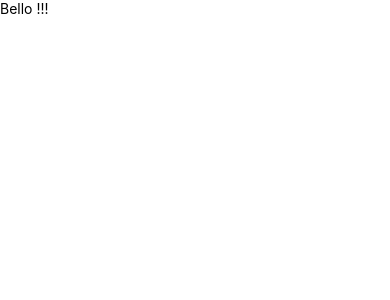
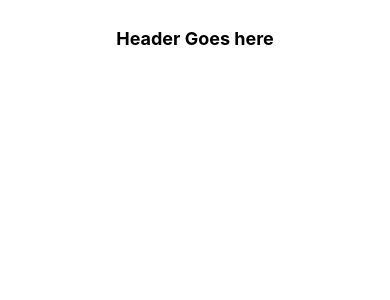
Before and after one commit to shadmazumder/Ice-and-Fire, a React Native app in the folder IceAndFire/: screen / in a window 390 px wide. Shown: the top 300 px of the page. Built offline with nearby package versions, Linux system fonts and the light colour scheme.

Commit message:
[Issues-9]
Adding Header for List View

```diff
--- a/IceAndFire/ListComponent.js
+++ b/IceAndFire/app/components/ListComponent.js
@@ -6,16 +6,13 @@ import {
 } from 'react-native';
 
 export default class List extends Component{
+
     render(){
         return (
-            <Text>Bello !!!</Text>
+            <View style = {this.props.containerStyle}>
+                <Text style = {this.props.headerStyle}>{this.props.headerText}</Text>
+
+            </View>
         )
     }
 }
-
-const styles = StyleSheet.create({
-    container: {
-        flex: 1,
-        backgroundColor: '#F5FCFF',
-    },
-});
--- a/IceAndFire/app/components/Main.js
+++ b/IceAndFire/app/components/Main.js
@@ -4,20 +4,27 @@ import {
     Text,
     View
 } from 'react-native';
-
 import React, { Component } from 'react';
+import List from './ListComponent'
 
 export default class Main extends Component {
+    state = {
+        headerTextAlign: 'center', //`left`,
+        headerText: 'Header Goes here',
+        headerTextDecoration: 'none', //'underline',
+        headerTextFontSize: 18 //20
+    }
+
     render() {
         return (
-            <View style={styles.container}>
-                <Text style={styles.welcome}>
-                    Welcome to React Native!
-            </Text>
-                <Text style={styles.instructions}>
-                    To get started, edit App.js
-            </Text>
-            </View>
+            <List containerStyle={styles.container}
+            headerStyle = {[
+                styles.header,
+                {textAlign: this.state.headerTextAlign},
+                {textDecorationLine: this.state.headerTextDecoration},
+                {fontSize: this.state.headerTextFontSize}
+            ]}
+            headerText =  {this.state.headerText}/>
         );
     }
 }
@@ -25,18 +32,11 @@ export default class Main extends Component {
 const styles = StyleSheet.create({
     container: {
         flex: 1,
-        justifyContent: 'center',
-        alignItems: 'center',
-        backgroundColor: '#F5FCFF',
+        marginTop: 20
     },
-    welcome: {
-        fontSize: 20,
-        textAlign: 'center',
-        margin: 10,
-    },
-    instructions: {
-        textAlign: 'center',
-        color: '#333333',
-        marginBottom: 5,
-    },
+    header: {
+        flex: 1,
+        fontWeight: 'bold',
+        margin: 8,
+    }
 });
--- a/IceAndFire/index.js
+++ b/IceAndFire/index.js
@@ -1,6 +1,4 @@
 import { AppRegistry } from 'react-native';
-// import App from './App';
-import List from './ListComponent'
+import App from './app/App';
 
-
-AppRegistry.registerComponent('IceAndFire', () => List);
+AppRegistry.registerComponent('IceAndFire', () => App);
```
